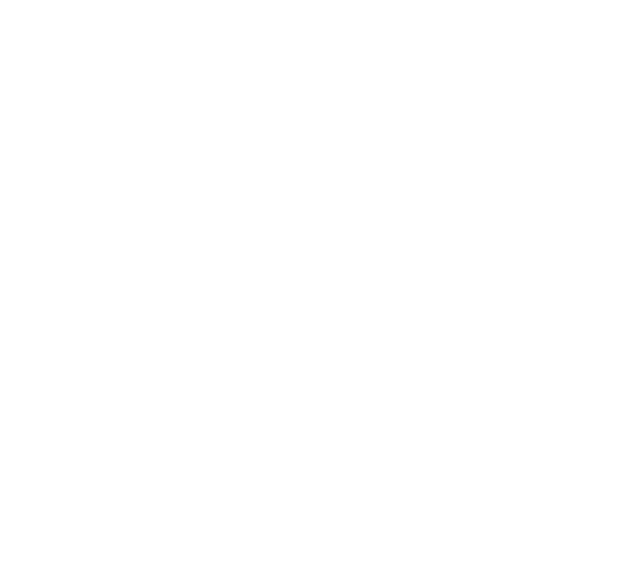
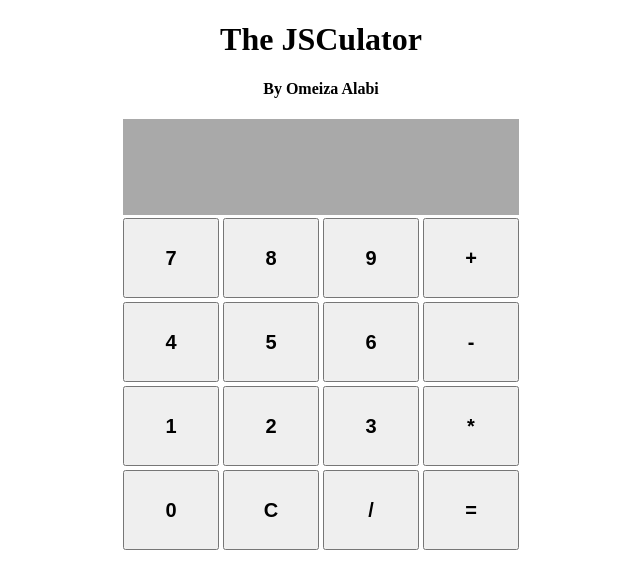
Before and after one commit to Omzlaw/Simple-Calculator, a plain HTML site: page Index.html in a window 1280 px wide. Shown: the whole page, without its empty margins (319-959 px from the left). Drawn offline with Linux system fonts and the light colour scheme.

Commit message:
Complete Layout and Design

```diff
--- a/Index.html
+++ b/Index.html
@@ -10,7 +10,42 @@
         <link rel="stylesheet" href="Styles.css">
     </head>
     <body>
+        <div id="Main" class="center">
+            <h1>The JSCulator</h1>
+            <h4>By Omeiza Alabi</h4>
+            <div id="Screen" class="center">
+                <h1 id="TextOnScreen"></h1>
+            </div>
+            <table class="center">
+                <div id="Keys">
+                    <tr id="row1">
+                        <td><button id="7"><h2>7</h2></button></td>
+                        <td><button id="8"><h2>8</h2></button></td>
+                        <td><button id="9"><h2>9</h2></button></td>
+                        <td><button id="+"><h2>+</h2></button></td>
+                    </tr>
+                    <tr id="row2">
+                        <td><button id="4"><h2>4</h2></button></td>
+                        <td><button id="5"><h2>5</h2></button></td>
+                        <td><button id="6"><h2>6</h2></button></td>
+                        <td><button id="-"><h2>-</h2></button></td>
+                    </tr>
+                    <tr id="row3">
+                        <td><button id="1"><h2>1</h2></button></td>
+                        <td><button id="2"><h2>2</h2></button></td>
+                        <td><button id="3"><h2>3</h2></button></td>
+                        <td><button id="-"><h2>*</h2></button></td>
+                    </tr>
+                    <tr id="row3">
+                        <td><button id="0"><h2>0</h2></button></td>
+                        <td><button id="C"><h2>C</h2></button></td>
+                        <td><button id="/"><h2>/</h2></button></td>
+                        <td><button id="="><h2>=</h2></button></td>
+                    </tr>
+                </div>
 
+            </table>
+        </div>
         <script src="Index.js" async defer></script>
     </body>
 </html>
--- a/Styles.css
+++ b/Styles.css
@@ -0,0 +1,21 @@
+#Screen {
+    background-color: darkgray;
+    height: 6rem;
+    width: 24.7rem;
+}
+
+.center {
+    text-align: center;
+    margin: 0 auto;
+}
+
+button {
+    height: 5rem;
+    width: 6rem;
+
+}
+
+#TextOnScreen {
+    float: right;
+    margin-right: 1rem;
+}
```
